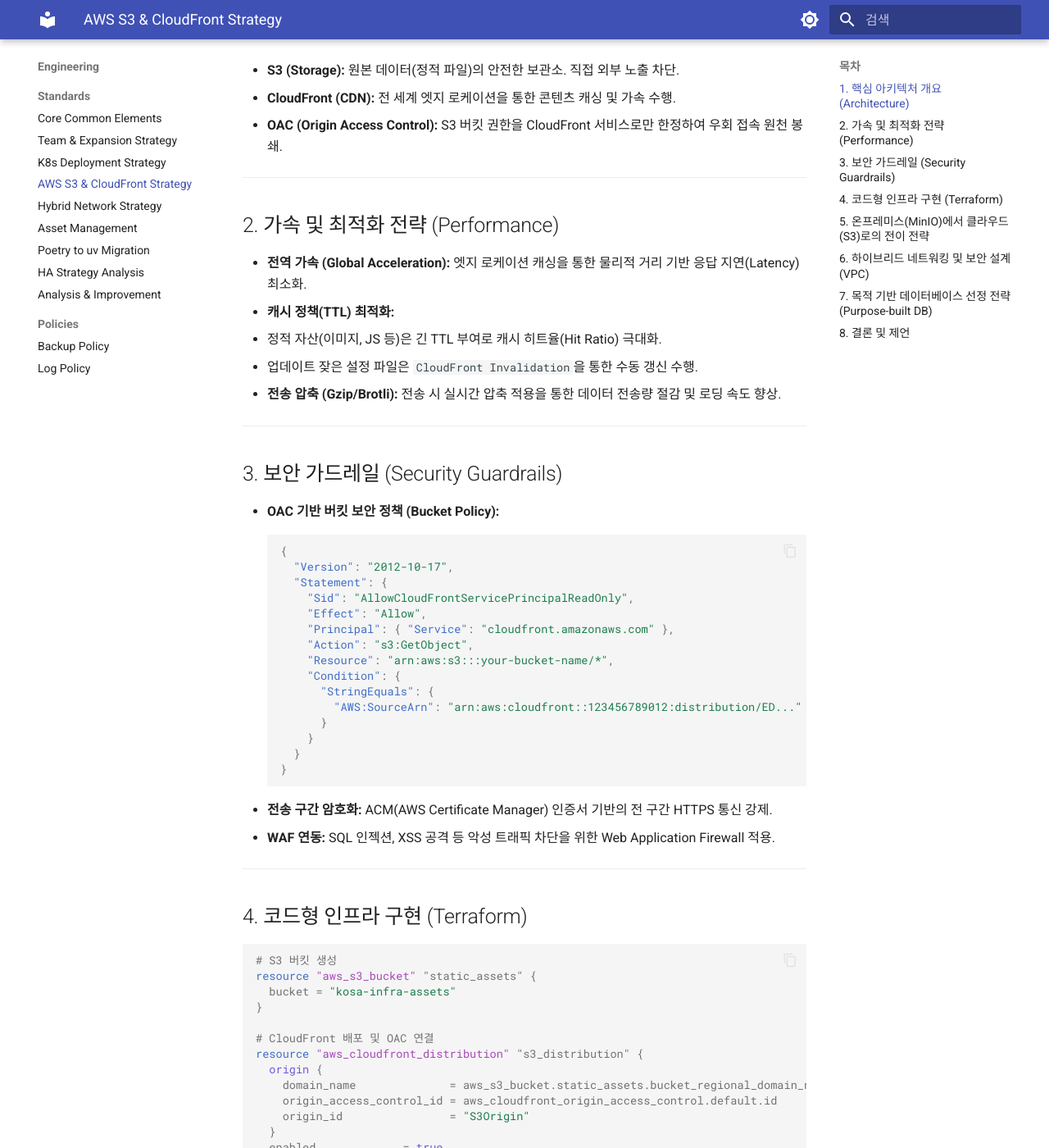
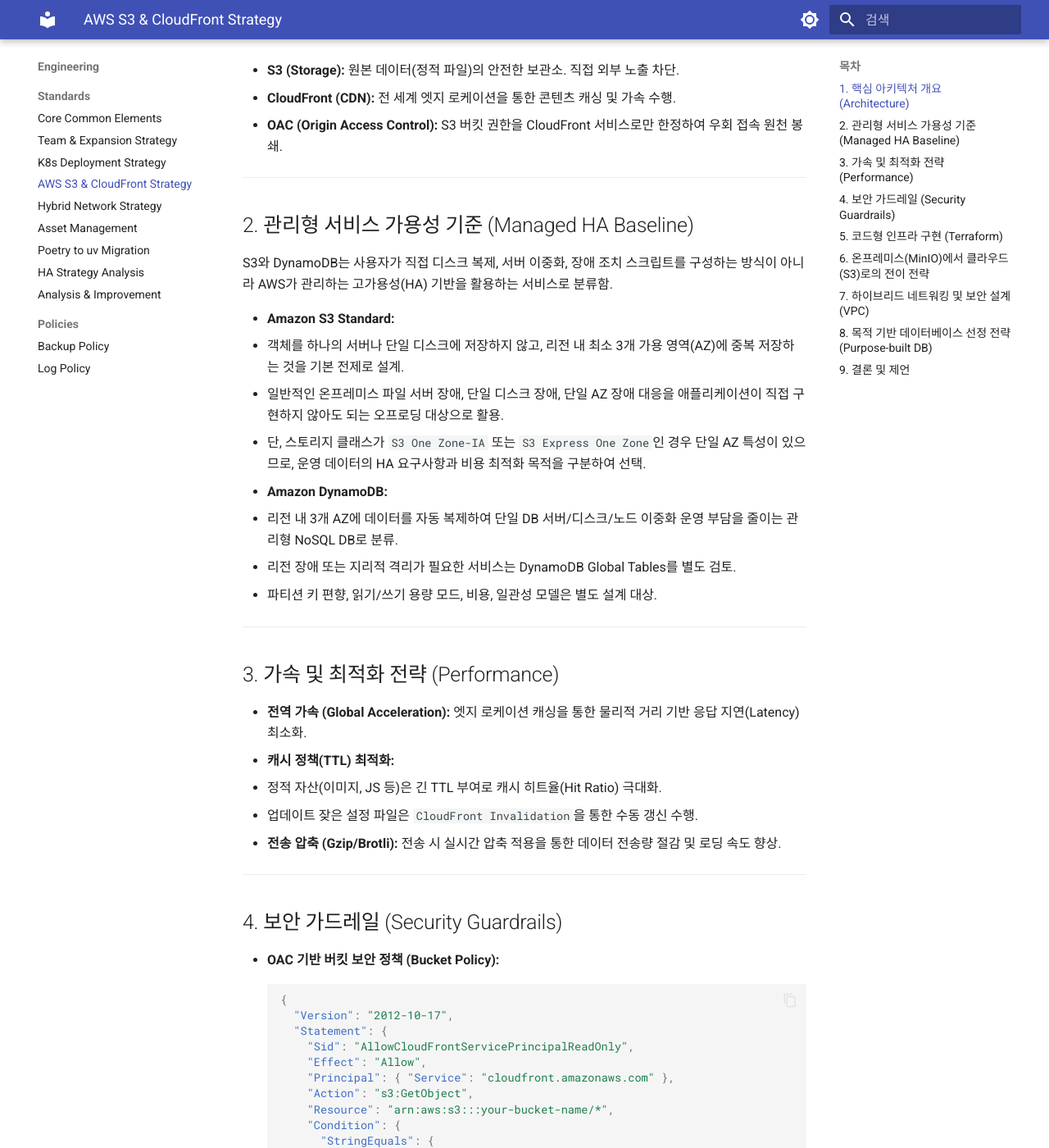
Before and after one commit to ksj686/cloud_infra, an MkDocs documentation site: the page built from docs/engineering/standards/aws_s3_cloudfront_strategy.md, in a window 1280 px wide and 1400 px high, scrolled down 455 px. Shown: the whole window at 82% size. Built offline with MkDocs 1.6.1 and Material for MkDocs 9.7.7, drawn with Linux system fonts in a browser that asks for light colours; some of the changed text lies outside the part shown.

Commit message:
docs: 관리형 HA 기준 및 장애 우회 시나리오 보강
- S3/DynamoDB의 관리형 고가용성 기준과 설계 주의점 추가
- 장애 우회 및 오프로딩 시나리오를 SCENARIOS에 추가
- 운영 표준으로 다중 인스턴스 기반 수평 확장 기준 명시
- 관련 변경 이력을 CHANGELOG에 기록

```diff
--- a/docs/architecture/SCENARIOS.md
+++ b/docs/architecture/SCENARIOS.md
@@ -39,6 +39,17 @@
   3.  **서비스 프로세스 자동 복구:** 셀프 힐링 스크립트를 통한 주요 서비스 중단 대응.
   4.  **전체 백업본 복원:** PBS(Proxmox Backup Server)를 활용한 이미지 레벨 복구. [Playbook: recovery/backup_restore.md]
 
+## 🟠 Scenario 4-1: 장애 우회 및 오프로딩 전략 (Bypass & Offloading)
+
+- **개요:** 특정 계층의 장애가 전체 서비스 중단으로 확산되지 않도록 대체 경로와 관리형 서비스를 활용하여 핵심 기능 유지
+- **주요 절차:**
+  1.  **웹/API 서버 장애 우회:** Nginx upstream health check와 `proxy_next_upstream`을 활용하여 장애 노드를 제외하고 정상 노드로 트래픽 전환.
+  2.  **정적 자산 제공 장애 우회:** 정적 파일, 이미지, 다운로드 자산은 S3 + CloudFront로 오프로딩하여 온프레미스 웹 서버 장애 시에도 캐시된 콘텐츠 제공.
+  3.  **객체 저장소 장애 우회:** 애플리케이션은 S3 SDK 표준 인터페이스를 사용하고, 환경별 endpoint를 Helm values, ConfigMap, Secret으로 주입하여 MinIO와 AWS S3 전환 가능성 확보. 전환 전 IAM, CORS, presigned URL, 멀티파트 업로드 검증 필수.
+  4.  **DB 장애 우회:** Galera + ProxySQL 구성에서는 장애 노드를 트래픽 대상에서 제외하고, 읽기 중심 워크로드는 MariaDB Replication + ProxySQL 읽기/쓰기 분리 대안을 검토.
+  5.  **인프라 노드 장애 우회:** Proxmox HA + Ceph 공유 스토리지로 VM 재시작/이동을 수행하고, 컨테이너 계층에서는 K8s/Swarm 재스케줄링으로 애플리케이션 복구.
+  6.  **관리형 서비스 활용 기준:** 자체 운영보다 S3/DynamoDB 같은 관리형 고가용성(HA) 서비스가 더 적합한 영역은 오프로딩 대상으로 분리. 단, 리전 장애, 비용, 벤더 종속성, 권한 모델은 별도 검토.
+
 ## 🛡️ Scenario 5: 보안 자동화 파이프라인 (Security Pipeline)
 
 - **개요:** 인프라 코드 및 서비스 변경 시 단계별 자동화 도구를 통한 보안 무결성 검증
--- a/docs/engineering/standards/aws_s3_cloudfront_strategy.md
+++ b/docs/engineering/standards/aws_s3_cloudfront_strategy.md
@@ -22,7 +22,22 @@
 
 ---
 
-## 2. 가속 및 최적화 전략 (Performance)
+## 2. 관리형 서비스 가용성 기준 (Managed HA Baseline)
+
+S3와 DynamoDB는 사용자가 직접 디스크 복제, 서버 이중화, 장애 조치 스크립트를 구성하는 방식이 아니라 AWS가 관리하는 고가용성(HA) 기반을 활용하는 서비스로 분류함.
+
+- **Amazon S3 Standard:**
+  - 객체를 하나의 서버나 단일 디스크에 저장하지 않고, 리전 내 최소 3개 가용 영역(AZ)에 중복 저장하는 것을 기본 전제로 설계.
+  - 일반적인 온프레미스 파일 서버 장애, 단일 디스크 장애, 단일 AZ 장애 대응을 애플리케이션이 직접 구현하지 않아도 되는 오프로딩 대상으로 활용.
+  - 단, 스토리지 클래스가 `S3 One Zone-IA` 또는 `S3 Express One Zone`인 경우 단일 AZ 특성이 있으므로, 운영 데이터의 HA 요구사항과 비용 최적화 목적을 구분하여 선택.
+- **Amazon DynamoDB:**
+  - 리전 내 3개 AZ에 데이터를 자동 복제하여 단일 DB 서버/디스크/노드 이중화 운영 부담을 줄이는 관리형 NoSQL DB로 분류.
+  - 리전 장애 또는 지리적 격리가 필요한 서비스는 DynamoDB Global Tables를 별도 검토.
+  - 파티션 키 편향, 읽기/쓰기 용량 모드, 비용, 일관성 모델은 별도 설계 대상.
+
+---
+
+## 3. 가속 및 최적화 전략 (Performance)
 
 - **전역 가속 (Global Acceleration):** 엣지 로케이션 캐싱을 통한 물리적 거리 기반 응답 지연(Latency) 최소화.
 - **캐시 정책(TTL) 최적화:**
@@ -117,7 +132,7 @@
 
 ---
 
-## 8. 결론 및 제언
+## 9. 결론 및 제언
 
 - S3/CDN 조합은 서버의 I/O 부하를 획기적으로 줄이는 **'인프라 오프로딩(Offloading)'**의 핵심 기술임.
 - 온프레미스(Proxmox) 서비스와의 하이브리드 연동 시, 클라우드 자격 증명 관리를 위해 **`IAM Roles`** 또는 **`Vault`** 연동을 권장함.
```
Also changed, not shown: other parts of docs/engineering/standards/aws_s3_cloudfront_strategy.md (+5 -5 lines), docs/architecture/build-up/06_scalability/README.md (+1 -0 lines), docs/architecture/project_outline.md (+1 -1 lines), docs/management/CHANGELOG.md (+1 -0 lines).
